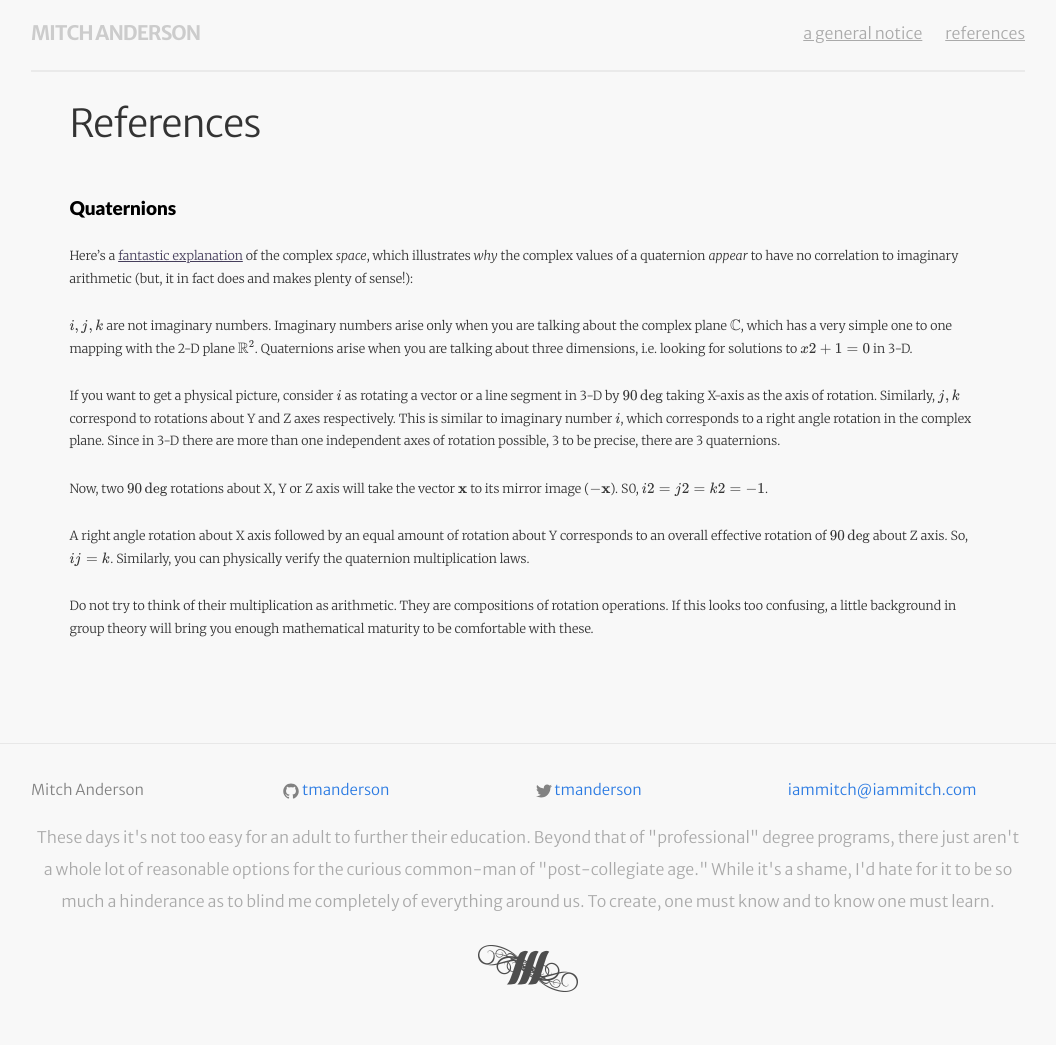
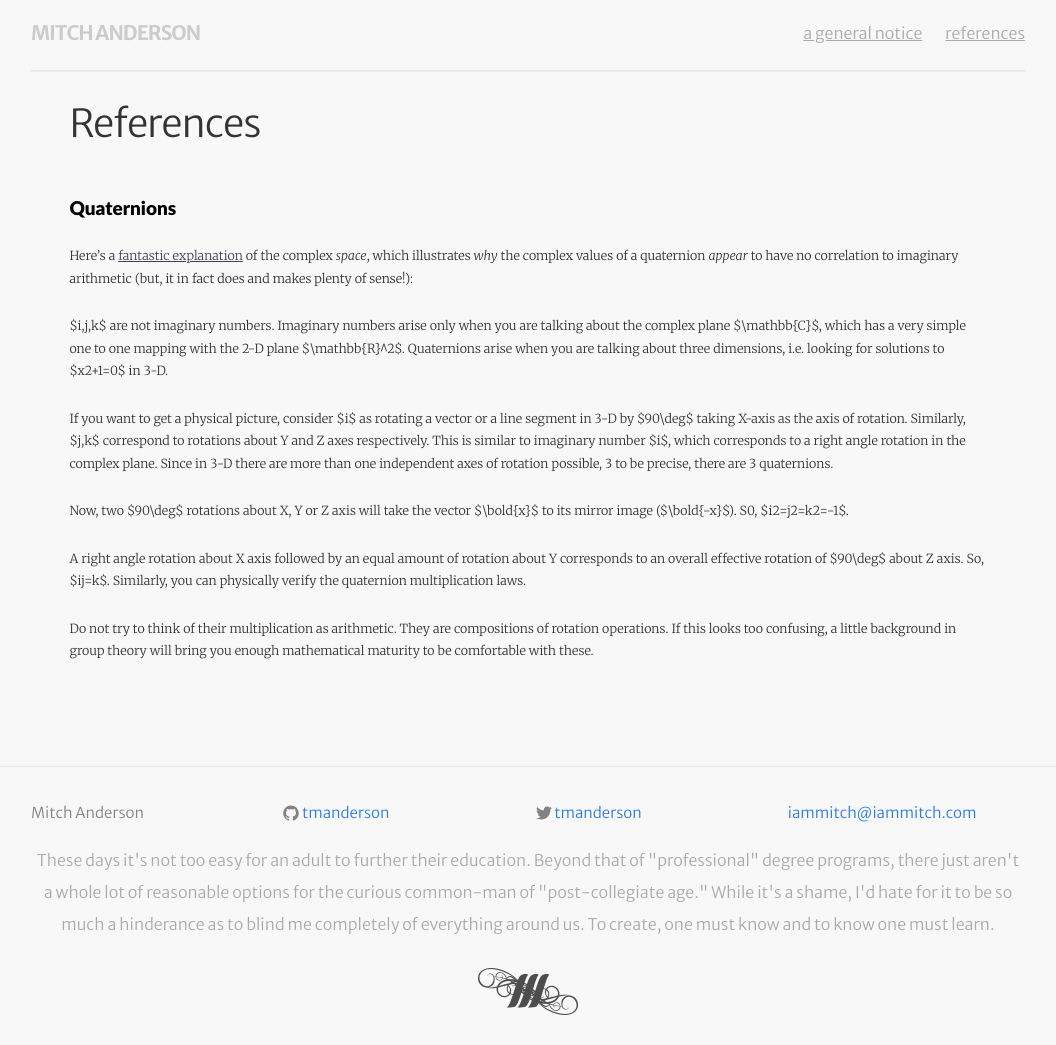
Before and after one commit to tmanderson/tmanderson.github.io, a Jekyll site: the page built from references.markdown, in a window 1280 px wide. Shown: the whole page, without its empty margins (112-1168 px from the left). Built offline with Jekyll 4.4.1, drawn with Linux system fonts in a browser that asks for light colours; nearby versions of some CDN libraries; some web fonts are replaced; our own code applies the rules of GitHub Pages for plain Markdown files; before the commit the page ends 1022 px from its top, so only the background shows below that; part of the change alters nothing that is shown.

```diff
--- a/_layouts/page.html
+++ b/_layouts/page.html
@@ -11,13 +11,4 @@ layout: default
   <article class="page-content post-content">
     {{ content }}
   </article>
-  <script type="text/javascript">
-    Array.from(document.querySelectorAll('article p'))
-      .forEach(function(element) {
-        if(!/\$\$?.*?\$\$?/g.test(element.innerText)) return;
-        element.innerHTML = element.innerHTML.replace(/(\$\$?)(.+?)\$\$?/g, function(match, fence, latex) {
-          return katex.renderToString(latex, { displayMode: fence.length === 2 });
-        })
-      })
-  </script>
 </div>
```
